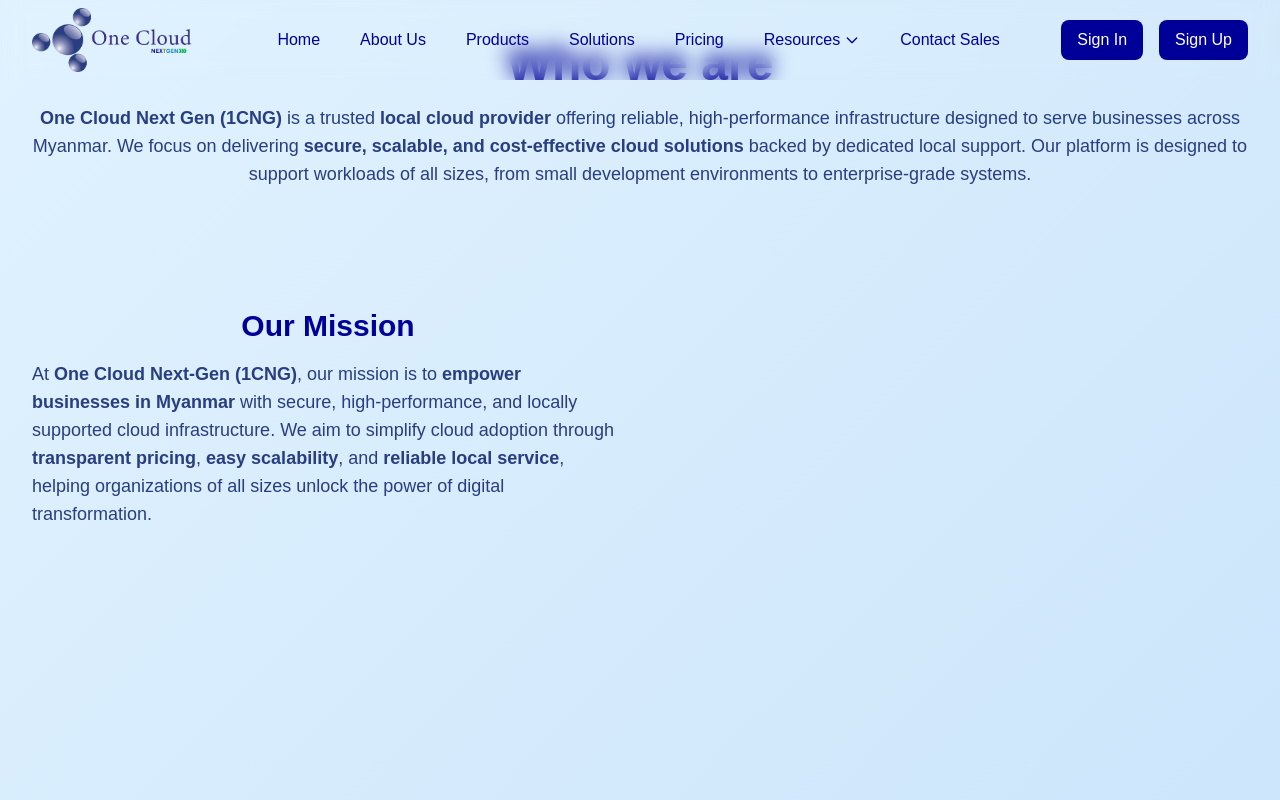
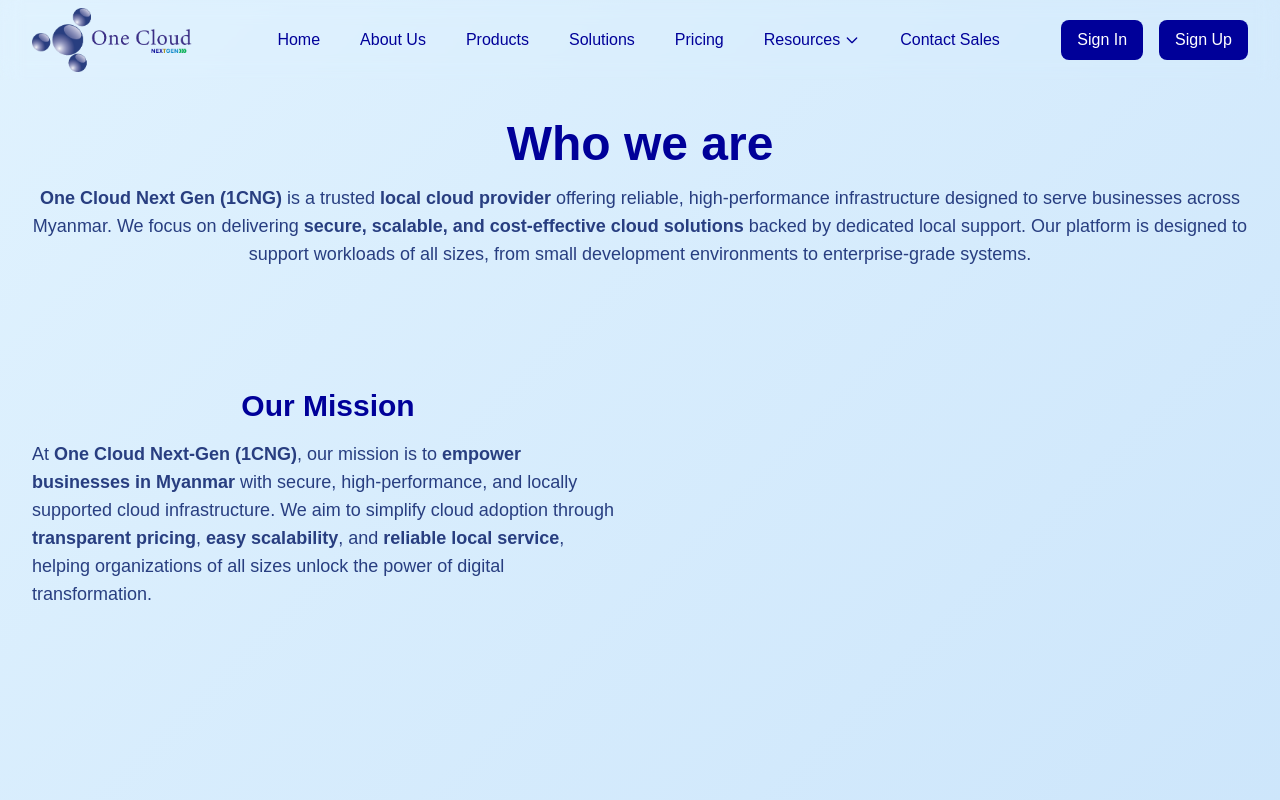
Before and after one commit to ayezinhtun/1CNGUI, a React (Vite) app: page /about-us in a window 1280 px wide. Shown: the top 800 px of the page. Built offline with nearby package versions, Linux system fonts and the light colour scheme.

Commit message:
update in about

```diff
--- a/src/pages/AboutUs.jsx
+++ b/src/pages/AboutUs.jsx
@@ -8,7 +8,7 @@
 
 
   return (
-    <div>
+    <div className="pt-20">
       {/* Who We Are and Our Mission Section */}
       <section className="lg:h-screen flex flex-col lg:justify-evenly not-justify-evenly max-w-7xl mx-auto px-4 sm:px-6 lg:px-8">
         {/* Who We Are */}
```
